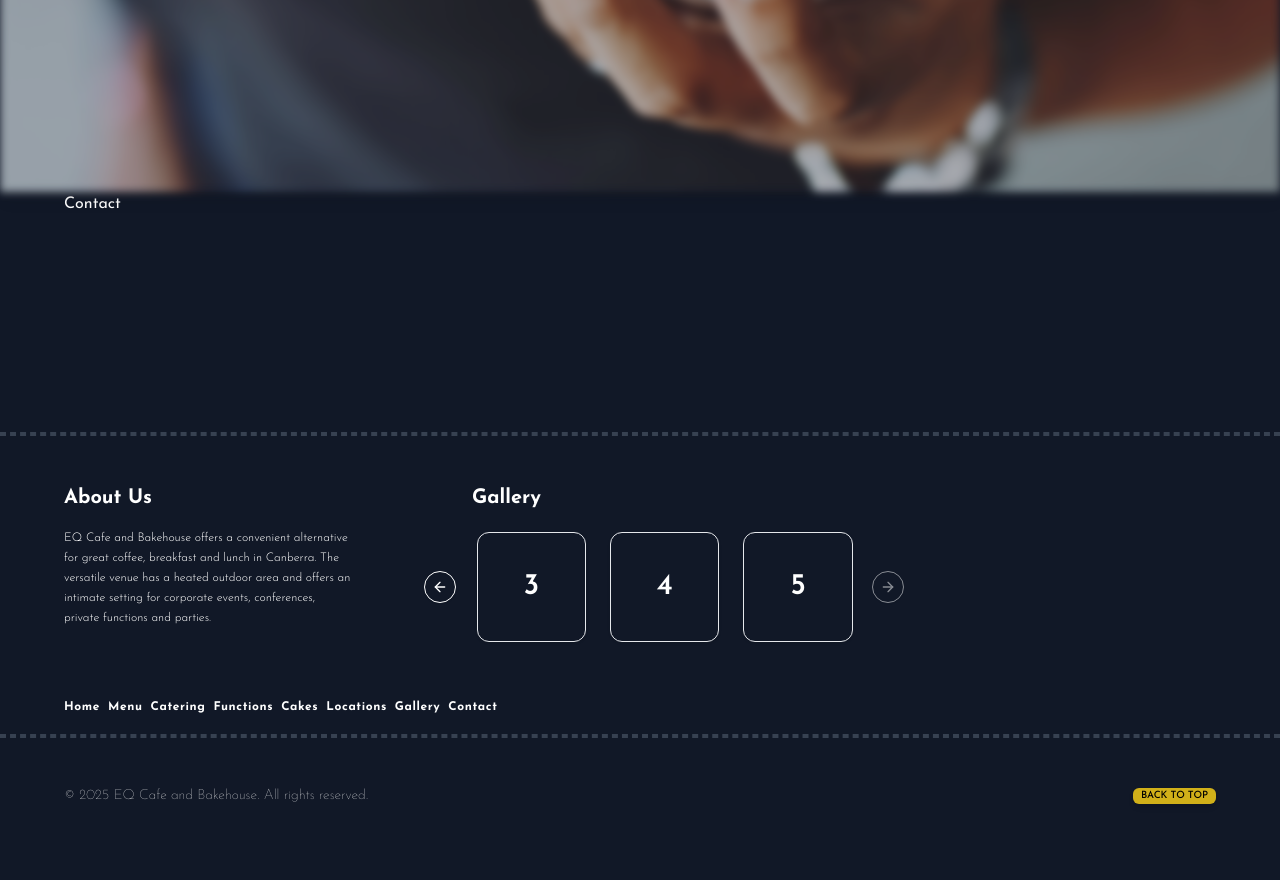
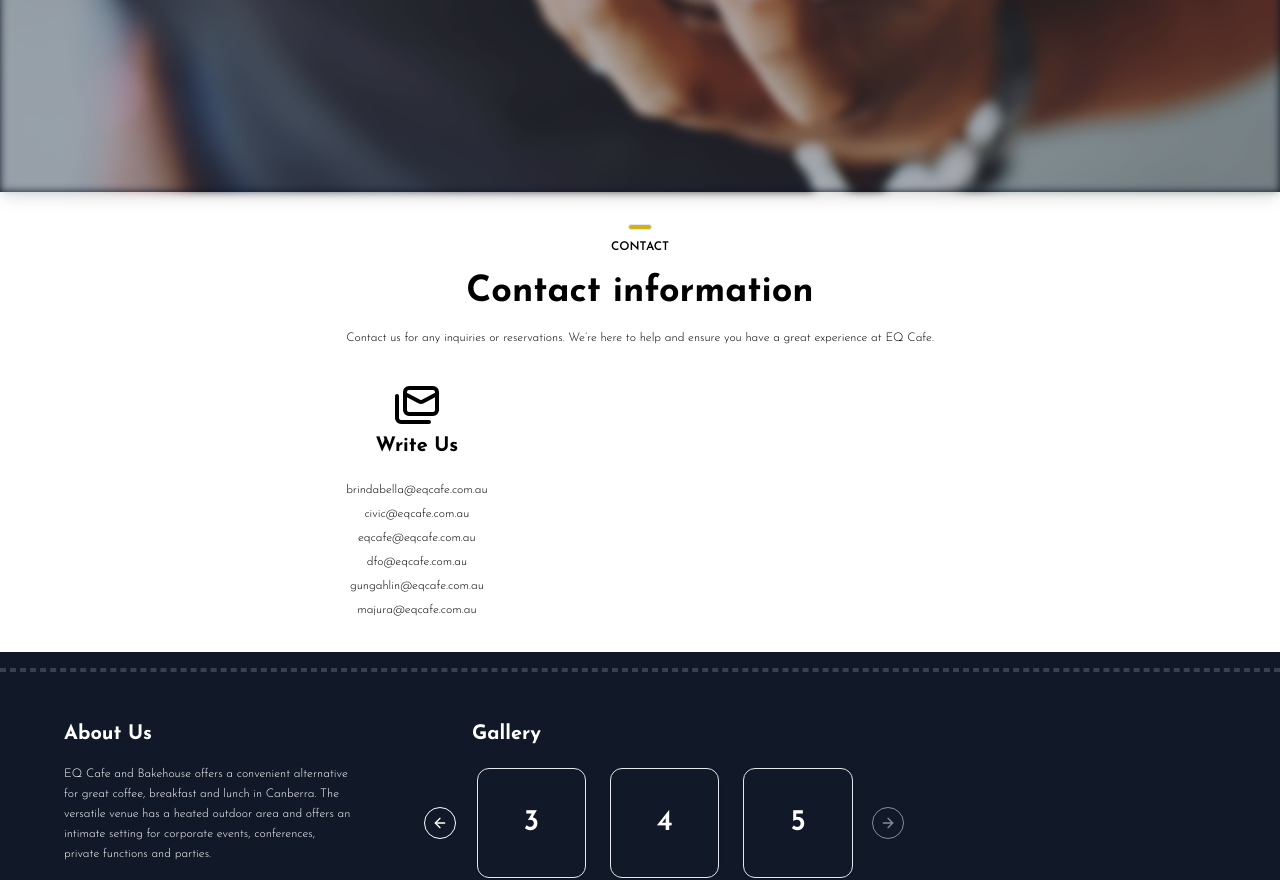
Before and after one commit to bjadhs/eq_cafe, a Next.js app: page /contact in a window 1280 px wide. Shown: the part 719-1599 px from the top of the page. Before the commit the page ends 1573 px from the top, so only its background shows below. Built offline with nearby package versions, Linux system fonts and the light colour scheme.

Commit message:
contact information and container styles

```diff
--- a/app/contact/page.tsx
+++ b/app/contact/page.tsx
@@ -1,5 +1,42 @@
+import { Mails } from 'lucide-react';
+
+const emailList = [
+  'brindabella@eqcafe.com.au',
+  'civic@eqcafe.com.au',
+  'eqcafe@eqcafe.com.au',
+  'dfo@eqcafe.com.au',
+  'gungahlin@eqcafe.com.au',
+  'majura@eqcafe.com.au',
+];
+
 const Contact = () => {
-  return <div>Contact</div>;
+  return (
+    <div>
+      <div className='flex flex-col items-center gap-2'>
+        <div className='h-[6px] w-6 bg-[#D1B019] border rounded-full'></div>
+        <h3>Contact</h3>
+      </div>
+      <div className='pb-8'>
+        <h1>Contact information</h1>
+        <p>
+          Contact us for any inquiries or reservations. We’re here to help and
+          ensure you have a great experience at EQ Cafe.
+        </p>
+      </div>
+
+      <div className='flex justify-between  gap-2'>
+        {/* Write email to us */}
+        <div className='flex flex-col items-center gap-1'>
+          <Mails size={48} />
+          <h2>Write Us</h2>
+          {emailList.map((email) => (
+            <p key={email}>{email}</p>
+          ))}
+        </div>
+        {/* Form to send message */}
+      </div>
+    </div>
+  );
 };
 
 export default Contact;
--- a/app/globals.css
+++ b/app/globals.css
@@ -11,8 +11,15 @@
   html{
     @apply scroll-smooth;
   }
+  h1{
+    @apply text-4xl font-bold mb-4;
+  }
+
   h2 {
     @apply text-xl font-bold mb-4;
+  }
+  h3{
+    @apply text-[12px] font-semibold mb-4 uppercase;
   }
   p {
     @apply text-xs font-light leading-5;
--- a/app/layout.tsx
+++ b/app/layout.tsx
@@ -29,7 +29,9 @@ export default function RootLayout({
         <Navbar />
         <Banner />
 
-        <div className='container min-h-56'>{children}</div>
+        <div className='container min-h-[200px]] flex flex-col justify-center items-center text-center bg-white text-black py-8'>
+          {children}
+        </div>
         <Footer />
       </body>
     </html>
--- a/components/shared/Navbar.tsx
+++ b/components/shared/Navbar.tsx
@@ -3,7 +3,6 @@
 import NavLink from 'next/link';
 import Image from 'next/image';
 import { Menu, ShoppingCart } from 'lucide-react';
-import eq from '@/public/eq.png'; // Ensure this path is correct
 import { Button } from '@/components/ui/button';
 
 import BookTableDialog from './BookTableDialog';
@@ -27,10 +26,10 @@ const Header = () => {
     <header className='sticky top-0 z-50 border-b rounded-md bg-white/90 backdrop-blur p-4 shadow-md mx-auto max-width-2xl text-gray-800'>
       <nav className='max-w-6xl mx-auto h-6 flex justify-between items-center px-2 sm:px-4 lg:px-6 gap-8'>
         <NavLink href='/'>
-          <Image src={eq} alt='EQ' width={60} height={60} />
+          <Image src={'/eq.png'} alt='EQ' width={60} height={60} />
         </NavLink>
 
-        <MenuItem isMobile={false} />
+        <MenuItem isMobile={false} setIsOpen={setIsOpen} />
 
         <div className='flex items-center gap-8'>
           <BookTableDialog />
@@ -59,7 +58,7 @@ const Header = () => {
                 <SheetHeader>
                   <SheetTitle>
                     <NavLink href='/'>
-                      <Image src={eq} alt='EQ' width={50} height={50} />
+                      <Image src={'/eq.png'} alt='EQ' width={50} height={50} />
                     </NavLink>
                   </SheetTitle>
                 </SheetHeader>
```
